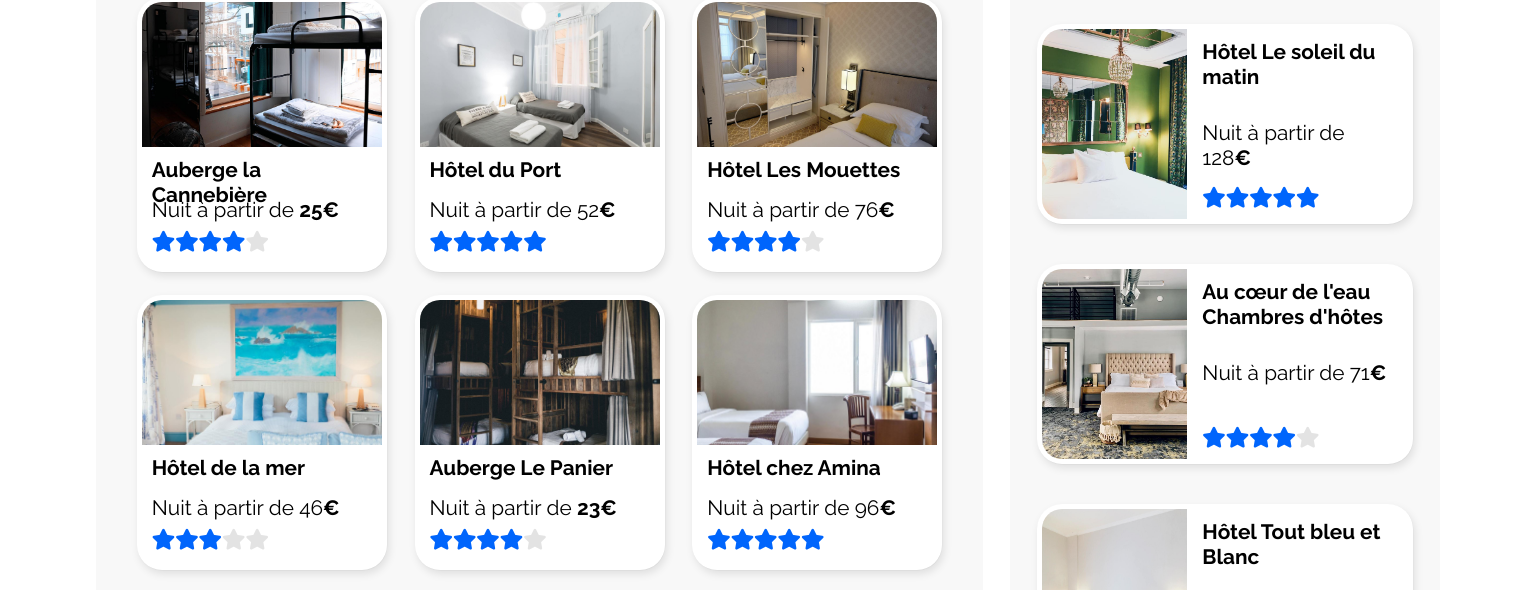
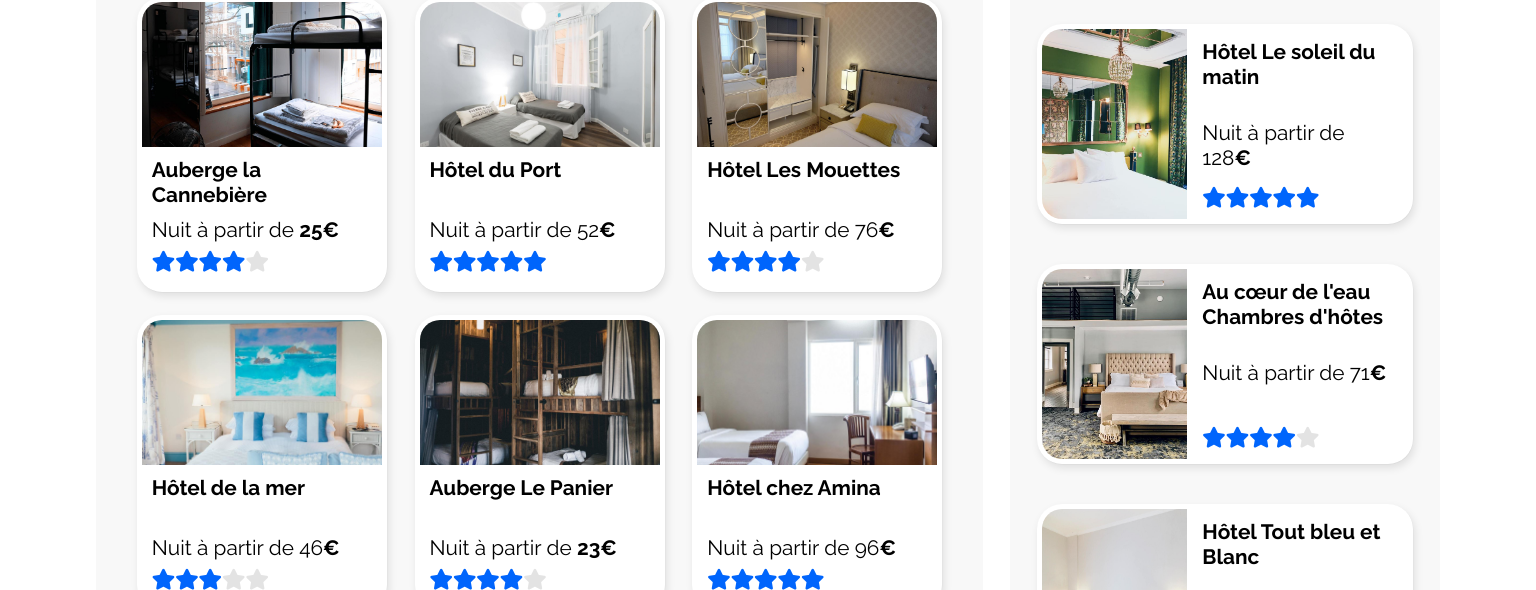
Before and after one commit to devwebmb/BrunoMahiet_2_06092021, a plain HTML site: page index.html in a window 1536 px wide. Shown: the part 510-1100 px from the top of the page. Drawn offline with Linux system fonts and the light colour scheme.

Commit message:
Version finale et fin du projet

```diff
--- a/assets/style/style.css
+++ b/assets/style/style.css
@@ -1,15 +1,23 @@
 /*summary*/
+
+/*    fonts     l11 */
+/*    colors    l15 */
+/*    css properties for the entire document  l20 */
+/*    Mobile version  l58 */
+/*    Tablet version  l476  */
+/*    Desktop version l549  */
+
 
 /*fonts*/
 
 @import url("https://fonts.googleapis.com/css2?family=Raleway:ital,wght@0,100;0,200;0,300;0,400;0,500;0,600;0,700;0,800;0,900;1,100;1,200;1,300;1,400;1,500;1,600;1,700;1,800;1,900&display=swap");
 
 /*colors
-bleu                #0065FC
-bleu plus clair     #DEEBFF
-fond gris           #F2F2F2 */
+blue                #0065FC
+light blue          #DEEBFF
+grey                #F2F2F2 */
 
-/*Propriétés CSS sur l'ensemble du document*/
+/*    css properties for the entire document  */
 
 * {
   margin: 0;
@@ -47,7 +55,7 @@ article {
 }
 
 /****************/
-/*VERSION MOBILE*/
+/*Mobile Version*/
 /****************/
 
 /********/
@@ -92,24 +100,24 @@ ul li a:hover {
   color: #0065fc;
 }
 
-/*lien hébergements en bleu démarrage page*/
-/*ul li:nth-child(1) a {
+/*accomodation link in blue at the start*/
+ul li:nth-child(1) a {
   color: #0065fc;
 }
 
 ul li:nth-child(1) {
   border-bottom: #0065fc solid 5px;
-}*/
+}
 
 /***********************************/
-/*section recherche choix de ville*/
+/*Search and city choice section*/
 /***********************************/
 
 #search {
   padding: 30px 20px 20px 20px;
 }
 
-/*Titre et paragraphe*/
+/*title and paragraph*/
 
 #search h3 {
   padding-bottom: 10px;
@@ -119,7 +127,7 @@ ul li:nth-child(1) {
   padding-bottom: 10px;
 }
 
-/*barre de recherche*/
+/*search bar*/
 
 #search-input {
   padding: 10px 0;
@@ -160,7 +168,7 @@ ul li:nth-child(1) {
   font-size: 16px;
 }
 
-/*bouton rechercher*/
+/*search button*/
 
 #search-button {
   width: 50px;
@@ -181,9 +189,9 @@ ul li:nth-child(1) {
   font-size: 16px;
 }
 
-/*partie filtres*/
+/*filter part*/
 
-/*titres*/
+/*title*/
 #filter h4 {
   padding: 10px 0 15px 0;
 }
@@ -224,7 +232,7 @@ ul li:nth-child(1) {
   flex-wrap: wrap;
 }
 
-/*icone i information*/
+/*information icone*/
 
 #information-icon {
   display: flex;
@@ -259,10 +267,10 @@ ul li:nth-child(1) {
 }
 
 /**************************************/
-/*SECTION accomodation*/
+/*Accomodation section*/
 /**************************************/
 
-/**********div popular**************/
+/*Popular div*/
 
 #accomodation {
   display: flex;
@@ -274,7 +282,7 @@ ul li:nth-child(1) {
   padding: 30px 20px 30px 20px;
 }
 
-/*titre les plus populaires*/
+/*Popular title*/
 
 #popular-title {
   display: flex;
@@ -288,7 +296,7 @@ ul li:nth-child(1) {
   align-items: center;
 }
 
-/*articles les plus popular*/
+/*Popular article*/
 
 #popular article {
   background-color: white;
@@ -302,7 +310,7 @@ ul li:nth-child(1) {
   width: 100%;
 }
 
-/*images les plus populaires */
+/*Popular images */
 
 .popular-img {
   width: 40%;
@@ -317,7 +325,7 @@ ul li:nth-child(1) {
   padding: 5px 0 5px 5px;
 }
 
-/* texte les plus populaires */
+/* Popular text */
 .popular-text {
   width: 60%;
   height: 150px;
@@ -325,7 +333,7 @@ ul li:nth-child(1) {
   display: grid;
 }
 
-/*********div accomodation-marseille***********/
+/*Accomodation-marseille div */
 
 #accomodation-part {
   background-color: #f2f2f281;
@@ -337,14 +345,14 @@ ul li:nth-child(1) {
   max-width: 400px;
 }
 
-/*titre de la partie accomodation */
+/*Accomodation title */
 
 #accomodation-title {
   margin: 20px 0;
   width: 100%;
 }
 
-/* article accomodation */
+/* Accomodation article  */
 
 #marseille-accomodation article {
   border-radius: 25px;
@@ -358,7 +366,7 @@ ul li:nth-child(1) {
   margin-bottom: 10px;
 }
 
-/* images accomodation */
+/*Accomodation images*/
 
 .accomodation-img {
   width: 100%;
@@ -373,7 +381,7 @@ ul li:nth-child(1) {
   padding: 5px 5px 0 5px;
 }
 
-/* texte article accomodation */
+/* Accomodation text article*/
 
 .accomodation-content {
   padding: 10px 15px 10px 15px;
@@ -385,7 +393,7 @@ ul li:nth-child(1) {
 
 
 
-/* lien afficher plus */
+/* Show more link */
 
 #show-more-link {
   font-weight: bold;
@@ -393,7 +401,7 @@ ul li:nth-child(1) {
 }
 
 /*****************************************/
-/* SECTION activities */
+/* Activities section */
 /****************************************/
 
 #activities {
@@ -401,14 +409,14 @@ ul li:nth-child(1) {
   padding: 30px 20px 30px 20px;
 }
 
-/*titre activities*/
+/*activities title*/
 
 #section-activities-title {
   margin: 20px 0;
   width: 100%;
 }
 
-/*articles activités*/
+/* activités article*/
 
 #marseille-activities article {
   border-radius: 25px;
@@ -424,7 +432,7 @@ ul li:nth-child(1) {
   margin-bottom: 10px;
 }
 
-/*images activities*/
+/* activities images*/
 
 .img-activities {
   width: 100%;
@@ -438,7 +446,7 @@ ul li:nth-child(1) {
   border-radius: 25px 25px 0 0;
 }
 
-/*texte activities*/
+/* activities texte*/
 
 .text-activities {
   padding: 15px;
@@ -465,10 +473,10 @@ footer h4 {
 /* MEDIA QUERIES */
 /***************************/
 
-/*Version tablette*/
+/*tablet version*/
 
 @media screen and (min-width: 768px) and (max-width: 1229px) {
-  /*section search*/
+  /*Search section*/
   #options {
     display: flex;
     flex-wrap: wrap;
@@ -478,7 +486,7 @@ footer h4 {
     padding-right: 0;
   }
 
-  /*sections accomodation */
+  /*Accomodation section */
 
   #accomodation {
     display: flex;
@@ -506,7 +514,7 @@ footer h4 {
     margin-bottom: 0;
   }
 
-  /*sections activities*/
+  /*Activities section*/
 
   #activities {
     display: flex;
@@ -527,7 +535,7 @@ footer h4 {
   }
 }
 
-/*footer version tablette*/
+/*Tablet version footer*/
 
 @media screen and (min-width: 1000px) {
   footer {
@@ -538,7 +546,7 @@ footer h4 {
 }
 
 /*****************/
-/*version desktop*/
+/*Desktop version*/
 /******************/
 
 @media screen and (min-width: 1230px) {
@@ -550,9 +558,7 @@ footer h4 {
   body {
       font-size:1.3rem;
   }
-  /************/
   /*header*/
-  /*************/
 
   header {
     display: flex;
@@ -565,7 +571,7 @@ footer h4 {
     width: 30%;
   }
 
-  /*menu navigation*/
+  /*navigation menu*/
 
   nav {
     width: 40%;
@@ -600,12 +606,12 @@ footer h4 {
     vertical-align: middle;
   }
 
-  /*body header nav div ul li:nth-child(1) {
+  body header nav div ul li:nth-child(1) {
     border-bottom: none;
     border-top: solid 5px #0065fc;
   }
 
-  /*lien s'register*/
+  /*Register link*/
 
   .menu div {
     display: table;
@@ -620,11 +626,9 @@ footer h4 {
     vertical-align: middle;
   }
 
-  /********************/
-  /*SECTION SEARCH*/
-  /********************/
+  /*Search section*/
 
-  /*barre de recherche ville*/
+  /*Search bar city choice*/
 
   #search {
     padding: 0 2% 2% 2%;
@@ -650,7 +654,7 @@ footer h4 {
     width: 200px;
   }
 
-  /*filtres*/
+  /*filter*/
 
   #filter {
     display: flex;
@@ -679,9 +683,7 @@ footer h4 {
   border-left: none;
   }
 
-  /*****************************/
-  /*SECTION accomodation*/
-  /*******************************/
+  /*Accomodation section*/
 
   #accomodation {
       flex-direction: row;
@@ -719,13 +721,7 @@ footer h4 {
     padding-top: 20px;
   }
 
-  @media screen and (min-width : 1460px){
-    .accomodation-content h4 {
-      height: 40px;
-    }
-  }
-
-  /*populaires*/
+  /*popular*/
 
   #popular {
     width: 32%;
@@ -758,9 +754,7 @@ footer h4 {
     padding-bottom: 10px;
   }
 
-  /****************************/
-  /*activities*/
-  /******************************/
+  /*Activities*/
 
   #activities {
     background-color: white;
@@ -837,9 +831,7 @@ footer h4 {
     grid-area: a6;
   }
 
-  /***********************/
   /*FOOTER*/
-  /***********************/
 
   footer div {
     padding-top: 25px;
--- a/index.html
+++ b/index.html
@@ -6,7 +6,7 @@
     <meta name="viewport" content="width=device-width, initial-scale=1.0" />
     <title>projet 2 Développeur Web Réservia</title>
 
-    <!--Lien vers page pour icones-->
+    <!--icon page link-->
     <link
       rel="stylesheet"
       href="https://cdnjs.cloudflare.com/ajax/libs/font-awesome/5.15.4/css/all.min.css"
@@ -15,13 +15,13 @@
       referrerpolicy="no-referrer"
     />
 
-    <!--lien vers style.css-->
+    <!--style file link-->
     <link rel="stylesheet" href="./assets/style/style.css" />
 
   </head>
 
   <body>
-    <!--Entête avec logo et menu-->
+    <!--header with menu and logo-->
     <header>
       <div id="enterprise-logo">
         <img
@@ -42,7 +42,7 @@
       </nav>
     </header>
 
-    <!--Section de recherche avec filtres et choix de ville-->
+    <!--search section with filters and city choice-->
     <section id="search">
       <div>
         <h3>Trouvez votre hébergement pour des vacances de rêve</h3>
@@ -104,7 +104,7 @@
       </div>
     </section>
 
-    <!--section sur les hébergements-->
+    <!--accomodation section-->
     <section id="accomodation">
       <div id="accomodation-part">
         <div id="accomodation-title">
@@ -271,7 +271,7 @@
                   alt="Photo chambre Au coeur de l'eau chambres d'hôtes"/>
               </div>
               <div class="popular-text">
-                <h4>Au c&#339;ur de l'eau <br />Chambres d'hôtes</h4>
+                <h4>Au c&#339;ur de l'eau Chambres d'hôtes</h4>
                 <p>Nuit à partir de 71<strong>€</strong></p>
                 <div class="stars">
                   <i class="fas fa-star blue"></i>
@@ -307,7 +307,7 @@
       </div>
     </section>
 
-    <!--Section sur les activités-->
+    <!--activities section-->
     <section id="activities">
         <div id="section-activities-title">
             <h3>Activités à Marseille</h3>
```
